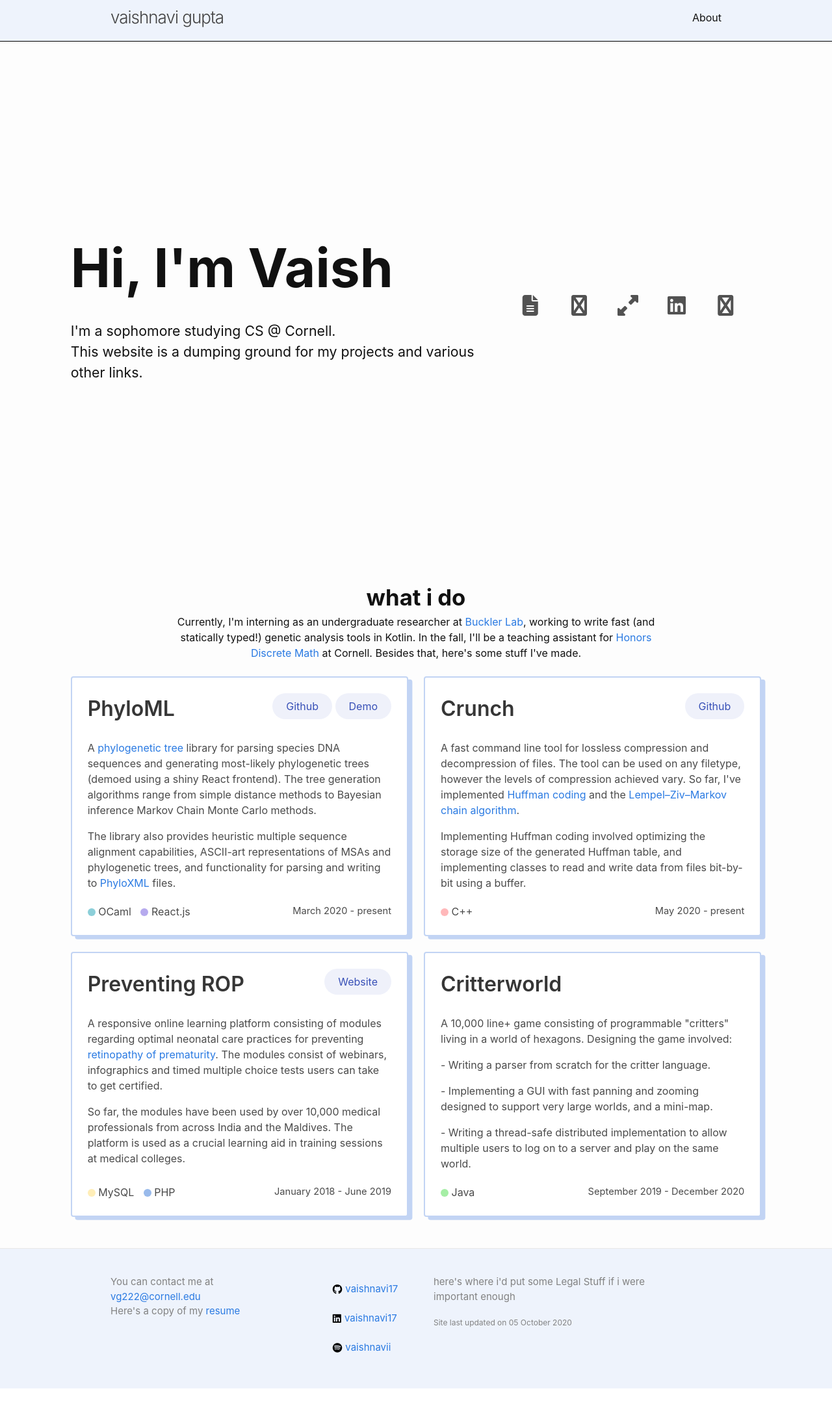
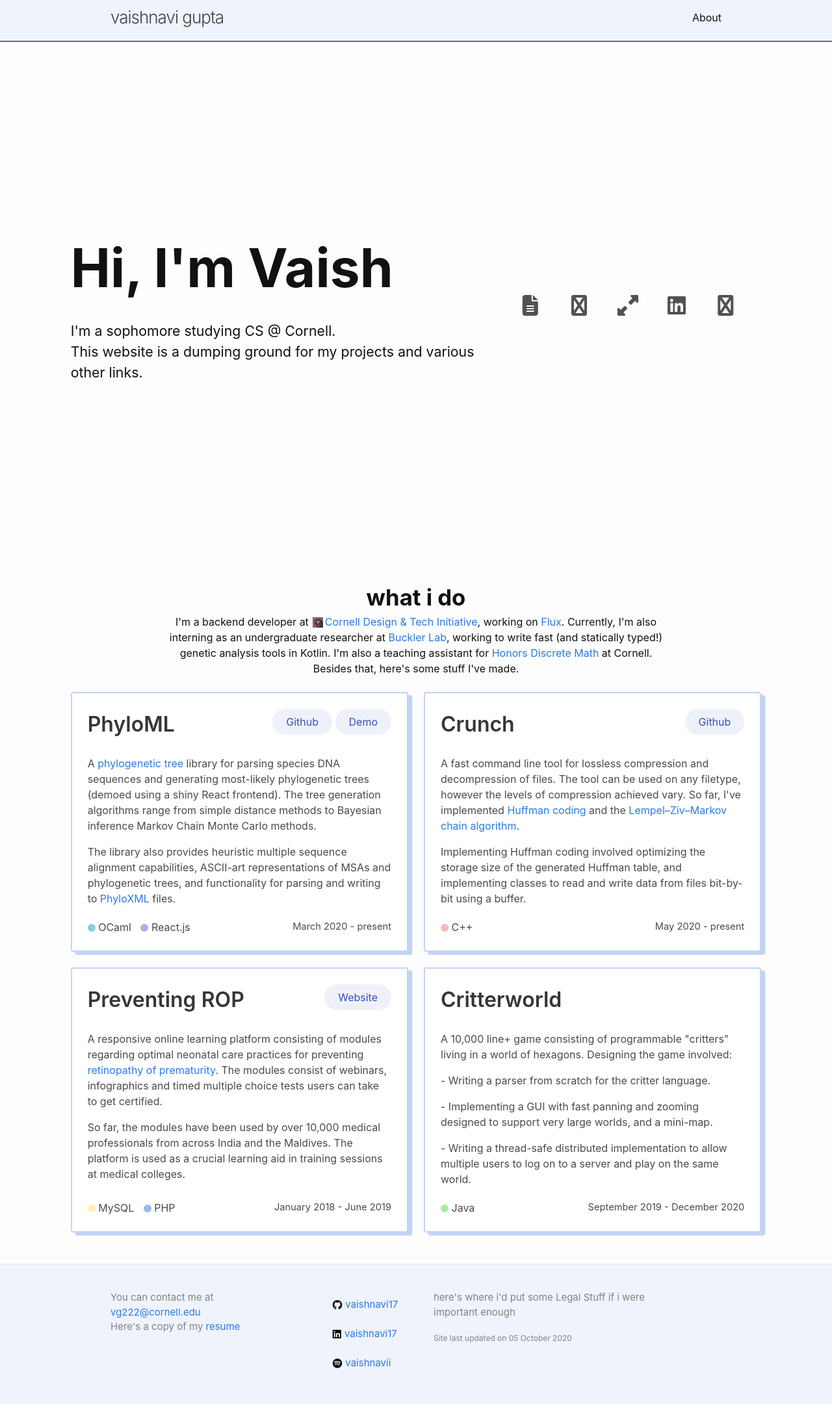
Before and after one commit to vaishnavi17/vaishnavi17.github.io, a Jekyll site: the page built from index.md, in a window 1280 px wide. Shown: the whole page at 65% size. Built offline with Jekyll 4.4.1, drawn with Linux system fonts in a browser that asks for light colours; nearby versions of some CDN libraries; before the commit the page ends 2137 px from its top, so only the background shows below that.

Commit message:
added dti tto abt lol

```diff
--- /dev/null
+++ b/_includes/dti.html
@@ -0,0 +1,17 @@
+<svg xmlns="http://www.w3.org/2000/svg" xmlns:xlink="http://www.w3.org/1999/xlink" width="1em" height="1em"
+  style="position: relative; top:3px; right:-2px" viewBox=" 0 0 800 800" version="1.1">
+  <g id="Icon-SVG-in-Progress" stroke="none" stroke-width="1" fill="none" fill-rule="evenodd">
+    <rect id="Base" fill="#6F6F6F" x="0" y="0" width="800" height="800" />
+    <path
+      d="M363.652541,187.928694 L625.096329,187.928694 L932.166264,494.998629 L639.236199,787.928694 L362.61164,787.928694 C312.074334,789.011739 261.015747,774.697304 209.435879,744.98539 C132.066077,700.417519 64.2088818,594.694029 63.6709519,488.640978 C63.1658259,389.055208 120.008658,294.657018 187.729435,245.71392 C211.694405,228.393979 238.702787,212.812111 270.272042,203.024963 C282.715473,199.167232 300.16131,193.311008 324.049841,190.603922 C339.975529,188.799198 353.176429,187.907455 363.652541,187.928694 Z"
+      id="Rectangle" fill="#000000" opacity="0.5"
+      transform="translate(497.916937, 487.957076) rotate(45.000000) translate(-497.916937, -487.957076) " />
+    <path
+      d="M505.195959,401.622366 L513.681241,393.137085 L510.852814,390.308658 L502.367532,398.793939 L474.083261,370.509668 L482.568542,362.024387 L479.740115,359.195959 L471.254834,367.681241 L442.970563,339.39697 L451.455844,330.911688 L448.627417,328.083261 L440.142136,336.568542 L411.857864,308.284271 L440.142136,280 L561.764502,401.622366 L533.480231,429.906638 L505.195959,401.622366 Z M414.977705,282.426407 L386.693434,254.142136 L400.83557,240 L429.119841,268.284271 L414.977705,282.426407 Z M409.320851,288.083261 L299.012193,398.391919 L270.727922,370.107648 L381.03658,259.79899 L409.320851,288.083261 Z M400.857864,366 C411.903559,366 420.857864,374.954305 420.857864,386 L420.857864,526 C420.857864,537.045695 411.903559,546 400.857864,546 C389.812169,546 380.857864,537.045695 380.857864,526 L380.857864,386 C380.857864,374.954305 389.812169,366 400.857864,366 Z M258,411.119841 L265.071068,375.764502 L293.355339,404.048773 L258,411.119841 Z"
+      id="Arrow" fill="#FFFFFF" />
+    <path
+      d="M392.829255,118.184594 C245.662892,123.535142 128,244.526751 128,393 C128,544.878306 251.121694,668 403,668 C551.473249,668 672.464858,550.337108 677.815406,403.170745 M392.829255,118.184594 Z"
+      id="Red-C" stroke="#FF324A" stroke-width="50"
+      transform="translate(403.000000, 393.000000) rotate(45.000000) translate(-403.000000, -393.000000) " />
+  </g>
+</svg>
--- a/_layouts/home.html
+++ b/_layouts/home.html
@@ -45,9 +45,18 @@ layout: default
     style="padding-top: 1em;height: 100%; padding-left: 5%; padding-right: 5%">
     <div class="column is-vcentered is-8-desktop is-centered has-text-centered is-full">
       <div style="font-size: 26pt; font-weight: bold;"> what i do</div>
-      Currently, I'm interning as an undergraduate researcher at <a href="https://www.maizegenetics.net/">Buckler
+      I'm a backend developer at
+      <!-- <span class="icon abt">
+        <i class="fa fa-spotify"></i></span> -->
+
+      {%- include dti.html -%}
+      <a href="https://www.cornelldti.org/">
+        Cornell
+        Design & Tech Initiative</a>, working on
+      <a href="https://www.cornelldti.org/projects/flux/">Flux</a>. Currently,
+      I'm also interning as an undergraduate researcher at <a href="https://www.maizegenetics.net/">Buckler
         Lab</a>, working to write fast (and
-      statically typed!) genetic analysis tools in Kotlin. In the fall, I'll be a teaching assistant for <a
+      statically typed!) genetic analysis tools in Kotlin. I'm also a teaching assistant for <a
         href="http://www.cs.cornell.edu/courses/cs2802/2020sp/">Honors
         Discrete Math</a> at Cornell.
       Besides that, here's some stuff I've made.
--- a/_sass/minima/_layout.scss
+++ b/_sass/minima/_layout.scss
@@ -346,6 +346,12 @@
   margin: 0 1vw;
 }
 
+.icon.abt{
+  width: 1.1em;
+  margin: 0px 0px;
+  margin-left: 0.1em;
+}
+
 
 .icon:hover{
   animation: enlarge 0.5s forwards;
```
Also changed, not shown: assets/dti.svg (added).
